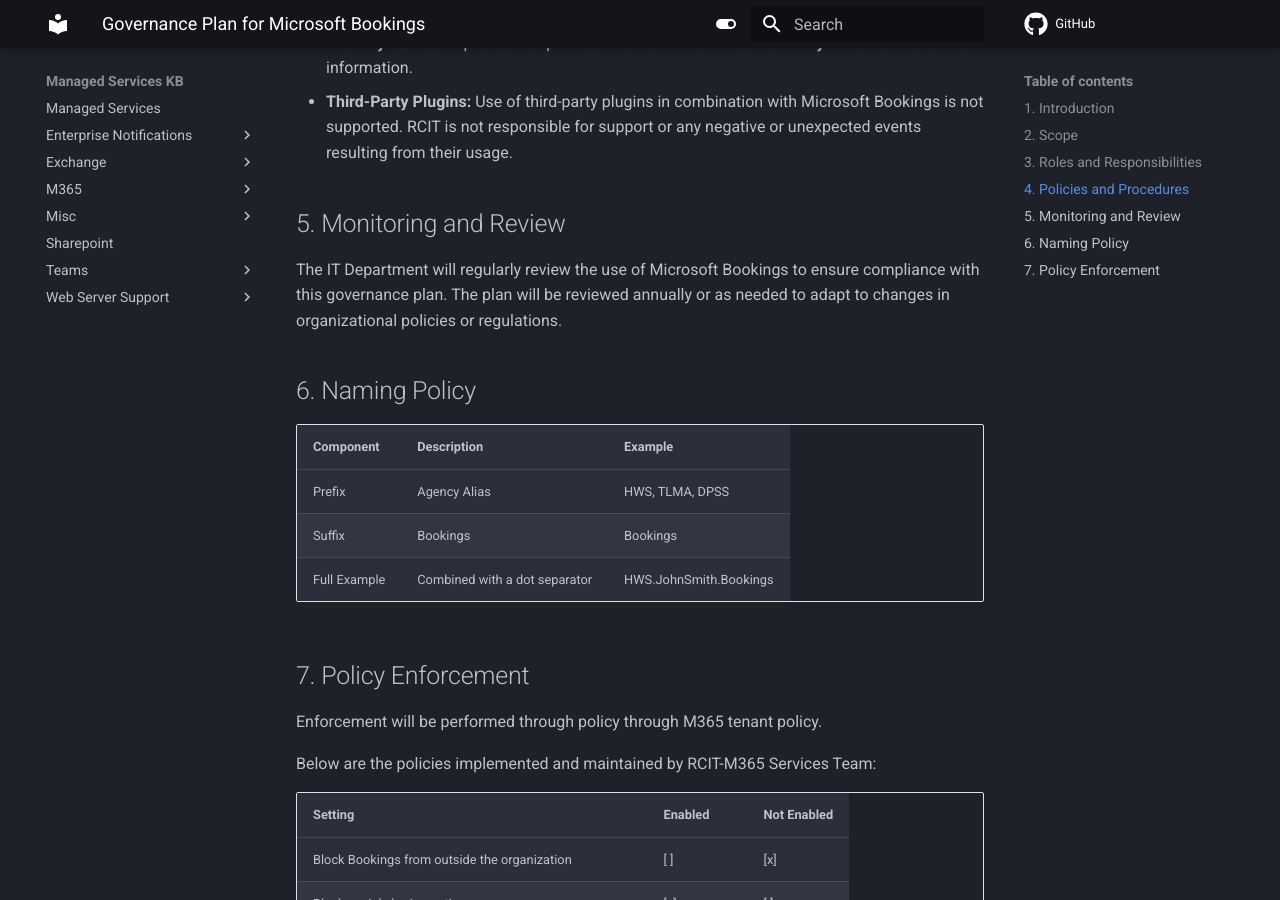
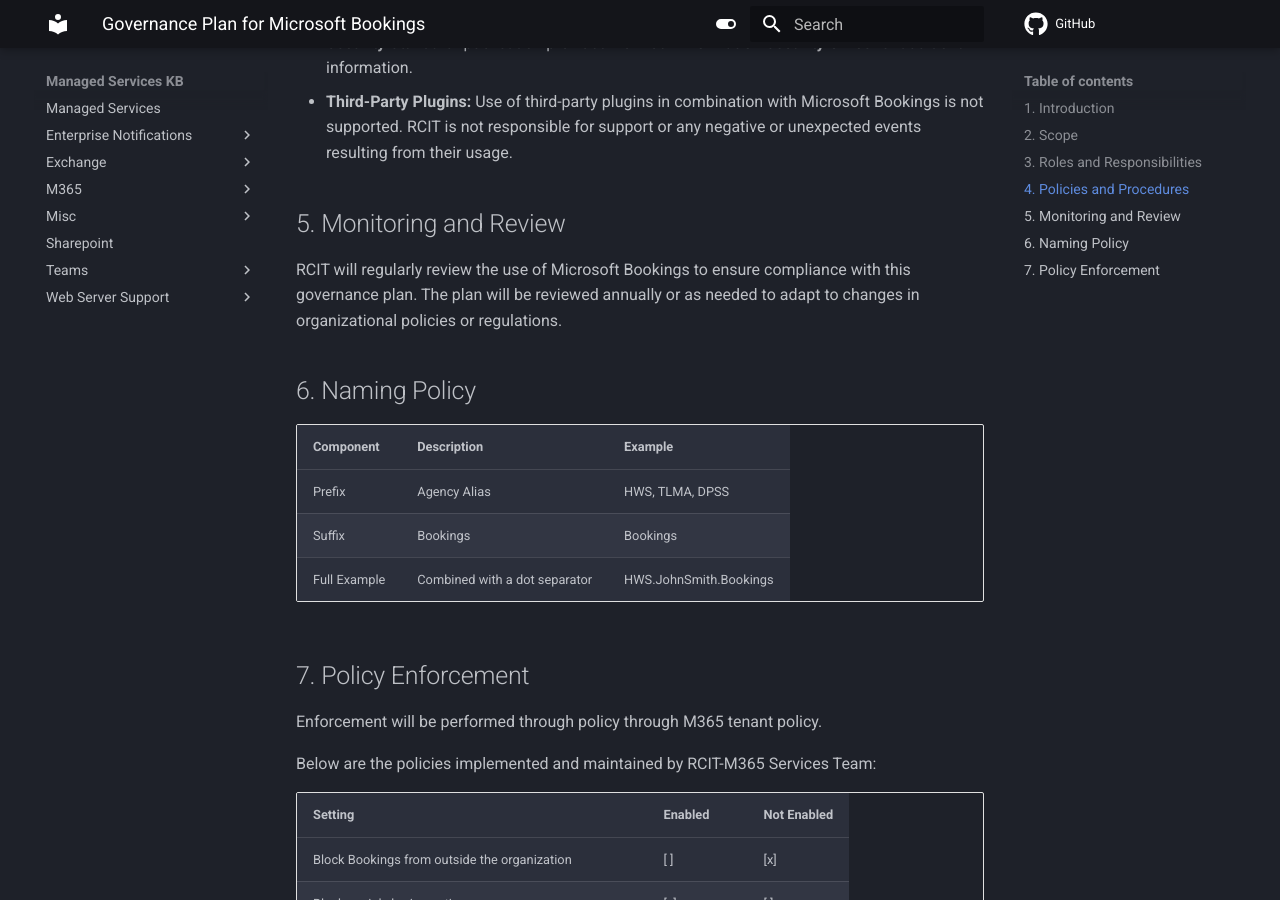
Before and after one commit to gpegues/MKDocs_Dev, an MkDocs documentation site: the page built from docs/M365/Bookings/BookingsGovernance.md, in a window 1280 px wide and 900 px high, scrolled down 1085 px. Built offline with MkDocs 1.6.1 and Material for MkDocs 9.7.7, drawn with Linux system fonts in a browser that asks for light colours; comment, search, counter and statistics services are not loaded.

Commit message:
Update BookingsGovernance.md

```diff
--- a/docs/M365/Bookings/BookingsGovernance.md
+++ b/docs/M365/Bookings/BookingsGovernance.md
@@ -20,7 +20,7 @@
 - **Third-Party Plugins:** Use of third-party plugins in combination with Microsoft Bookings is not supported. RCIT is not responsible for support or any negative or unexpected events resulting from their usage.
 
 ## 5. Monitoring and Review
-The IT Department will regularly review the use of Microsoft Bookings to ensure compliance with this governance plan. The plan will be reviewed annually or as needed to adapt to changes in organizational policies or regulations.
+RCIT will regularly review the use of Microsoft Bookings to ensure compliance with this governance plan. The plan will be reviewed annually or as needed to adapt to changes in organizational policies or regulations.
 
 ## 6. Naming Policy
 
```
